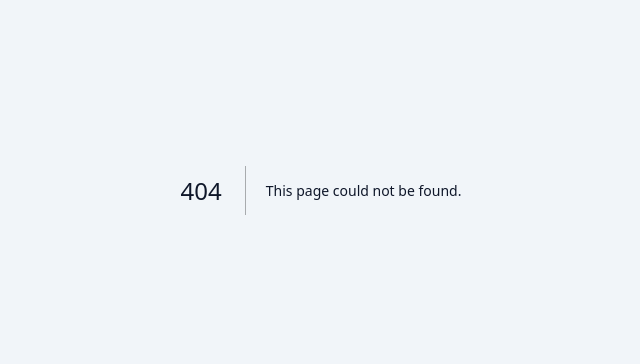
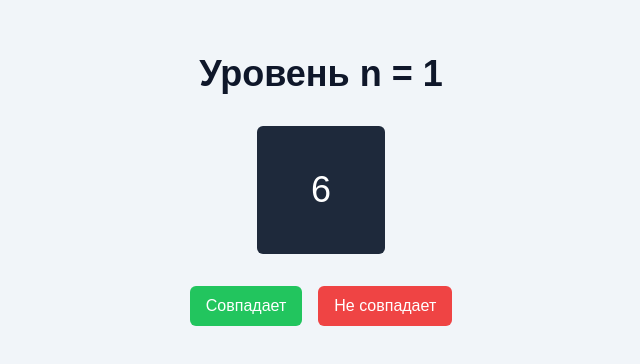
Before and after one commit to nshaikhinurov/andromeda-games, a Next.js app: page /game in a window 1280 px wide. Before the commit this address had no page. Shown: the part 210-574 px from the top of the page, without its empty margins (319-959 px from the left). Built offline with nearby package versions, Linux system fonts and the light colour scheme.

Commit message:
add game page with simple logic

```diff
--- /dev/null
+++ b/src/_pages/game/consts.ts
@@ -0,0 +1,2 @@
+export const COLORS = ["slate", "red", "blue", "green", "yellow"] as const;
+export const NUMBERS = [1, 2, 3, 4, 5, 6, 7, 8, 9] as const;
--- /dev/null
+++ b/src/_pages/game/index.tsx
@@ -0,0 +1,65 @@
+"use client";
+
+import { useEffect, useState } from "react";
+import { Button } from "../../shared/ui/button";
+import { generateSequence, Stimulus } from "./model";
+import { LevelTitle } from "./ui/level-title";
+import { StimulusComponent } from "./ui/stimulus";
+import { AnimatePresence, motion } from "motion/react";
+import { LevelCompleted } from "./ui/level-completed";
+
+export default function GamePage() {
+  const [nLevel, setNLevel] = useState(1);
+  const [sequence, setSequence] = useState<Stimulus[]>(() =>
+    generateSequence(10)
+  );
+  const [currentIndex, setCurrentIndex] = useState(nLevel);
+  const [answers, setAnswers] = useState<boolean[]>([]);
+  const currentStimulus = sequence[currentIndex];
+  const stimulusToMatchWith = sequence[currentIndex - nLevel];
+
+  const handleAnswer = (matchGuess: boolean) => {
+    const doesStimulusMatch =
+      currentStimulus.number === stimulusToMatchWith.number;
+    const isCorrectAnswer = matchGuess === doesStimulusMatch;
+
+    setAnswers((prev) => [...prev, isCorrectAnswer]);
+    setCurrentIndex((prev) => prev + 1);
+  };
+
+  useEffect(() => {
+    setTimeout(() => {
+      setCurrentIndex((prev) => prev + 1);
+    }, 1000);
+  }, []);
+
+  return (
+    <div className="text-center p-4">
+      <LevelTitle level={nLevel} />
+
+      {currentIndex !== sequence.length ? (
+        <>
+          <AnimatePresence mode="wait">
+            <StimulusComponent
+              key={stimulusToMatchWith.id}
+              stimulus={currentStimulus}
+            />
+          </AnimatePresence>
+
+          <div className="flex gap-4 justify-center">
+            <Button preset="green" onClick={() => handleAnswer(true)}>
+              Совпадает
+            </Button>
+            <Button preset="red" onClick={() => handleAnswer(false)}>
+              Не совпадает
+            </Button>
+          </div>
+        </>
+      ) : (
+        <LevelCompleted
+          accuracy={answers.filter(Boolean).length / answers.length}
+        />
+      )}
+    </div>
+  );
+}
--- /dev/null
+++ b/src/_pages/game/model.ts
@@ -0,0 +1,20 @@
+import pickRandom from "../../shared/utils/pick-random";
+import { COLORS, NUMBERS } from "./consts";
+
+export type Stimulus = {
+  id: number;
+  number: (typeof NUMBERS)[number];
+  color: (typeof COLORS)[number];
+};
+
+const generateStimulus = (index: number): Stimulus => {
+  return {
+    id: index,
+    color: COLORS[0],
+    number: pickRandom(NUMBERS),
+  };
+};
+
+export const generateSequence = (n: number): Stimulus[] => {
+  return Array.from({ length: n }, (v, i) => generateStimulus(i));
+};
--- /dev/null
+++ b/src/_pages/game/ui/level-completed.tsx
@@ -0,0 +1,16 @@
+"use client";
+
+import React from "react";
+import { motion } from "motion/react";
+
+export const LevelCompleted = ({ accuracy }: { accuracy: number }) => {
+  return (
+    <motion.div
+      initial={{ opacity: 0 }}
+      animate={{ opacity: 1 }}
+      transition={{ delay: 0.5 }}
+    >
+      Уровень завершён! Точность: {Math.floor(accuracy * 100)}%
+    </motion.div>
+  );
+};
--- /dev/null
+++ b/src/_pages/game/ui/level-title.tsx
@@ -0,0 +1,17 @@
+"use client";
+
+import React from "react";
+import { motion } from "motion/react";
+
+export const LevelTitle = ({ level }: { level: number }) => {
+  return (
+    <motion.div
+      className="text-4xl font-bold mb-8"
+      initial={{ opacity: 0 }}
+      animate={{ opacity: 1 }}
+      transition={{ duration: 0.5 }}
+    >
+      Уровень n = {level}
+    </motion.div>
+  );
+};
--- /dev/null
+++ b/src/_pages/game/ui/stimulus.tsx
@@ -0,0 +1,22 @@
+"use client";
+
+import { motion } from "motion/react";
+import { Stimulus } from "../model";
+
+export const StimulusComponent = ({ stimulus }: { stimulus: Stimulus }) => {
+  return (
+    <motion.div
+      className="flex items-center justify-center mb-8"
+      initial={{ opacity: 0, scale: 0.8 }}
+      animate={{ opacity: 1, scale: 1 }}
+      exit={{ opacity: 0, scale: 0.8 }}
+      transition={{ duration: 0.5 }}
+    >
+      <div className={`w-32 h-32 rounded-md bg-slate-800`}>
+        <p className="text-4xl text-white flex items-center justify-center h-full">
+          {stimulus.number}
+        </p>
+      </div>
+    </motion.div>
+  );
+};
--- a/src/pages/home.tsx
+++ b/src/_pages/home.tsx
@@ -2,6 +2,7 @@
 
 import { useRouter } from "next/navigation";
 import { motion } from "motion/react";
+import { Button } from "~/shared/ui/button";
 
 export function HomePage() {
   const router = useRouter();
@@ -30,14 +31,9 @@ export function HomePage() {
         Тренируй память, играя с цветами и цифрами.
       </motion.p>
 
-      <motion.button
-        className="bg-blue-500 text-white py-2 px-4 rounded-md hover:bg-blue-600"
-        whileHover={{ scale: 1.1 }}
-        whileTap={{ scale: 0.9 }}
-        onClick={handleStart}
-      >
+      <Button preset="blue" onClick={handleStart}>
         Начать игру
-      </motion.button>
+      </Button>
     </div>
   );
 }
--- /dev/null
+++ b/src/app/game/page.tsx
@@ -0,0 +1,5 @@
+import GamePage from "../../_pages/game";
+
+export default function Game() {
+  return <GamePage />;
+}
--- a/src/app/page.tsx
+++ b/src/app/page.tsx
@@ -1,4 +1,4 @@
-import { HomePage } from "~/pages/home";
+import { HomePage } from "../_pages/home";
 
 export default function Home() {
   return <HomePage />;
```
